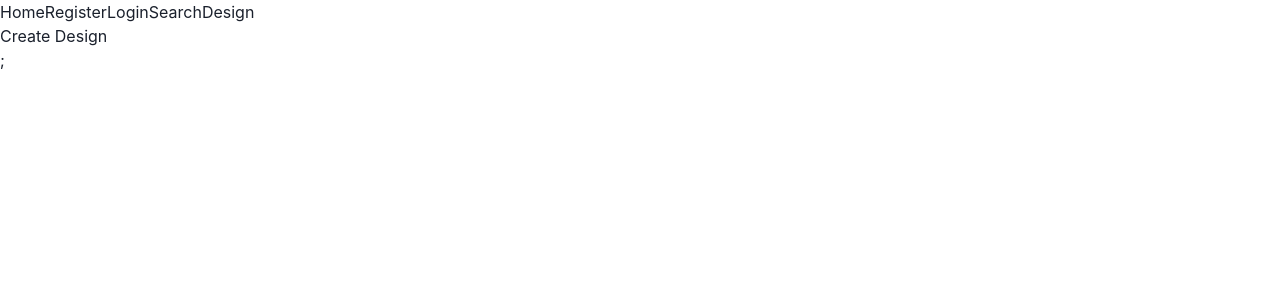
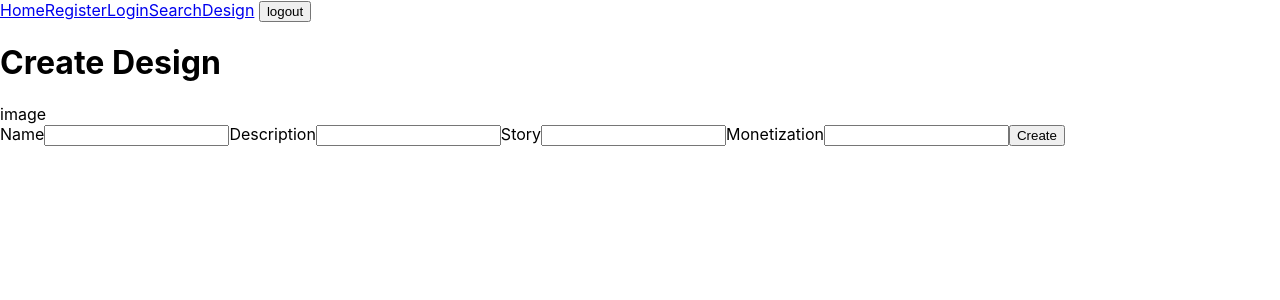
Before and after one commit to jt-rose/gdd-client, a React (Create React App) app: page /create in a window 1280 px wide. Shown: the top 300 px of the page. Built offline with nearby package versions, Linux system fonts and the light colour scheme; no server answers.

Commit message:
update page routing

```diff
--- a/src/components/Navbar.js
+++ b/src/components/Navbar.js
@@ -1,13 +1,22 @@
-import { Link } from "react-router-dom";
+import { Link, useNavigate } from "react-router-dom";
+import { remove } from "../utils/serverURL";
 
 export const Navbar = () => {
+  let navigate = useNavigate();
+
+  const handleLogout = async () => {
+    const response = await remove("/user/logout");
+    console.log(response.data);
+    navigate("/welcome");
+  };
   return (
     <>
       <Link to="/">Home</Link>
       <Link to="/register">Register</Link>
       <Link to="/login">Login</Link>
       <Link to="/search">Search</Link>
-      <Link to="/design">Design</Link>
+      <Link to="/design">Design</Link>{" "}
+      <button onClick={handleLogout}>logout</button>
     </>
   );
 };
--- a/src/pages/CreateDesign.js
+++ b/src/pages/CreateDesign.js
@@ -1,7 +1,98 @@
+import { useState } from "react";
+import { useNavigate } from "react-router-dom";
+import { post } from "../utils/serverURL";
+
 export const CreateDesign = () => {
+  const [name, setName] = useState("");
+  const [description, setDescription] = useState("");
+  const [story, setStory] = useState("");
+  const [monetization, setMonetization] = useState("");
+  const [errorMessage, setErrorMessage] = useState(null);
+
+  let navigate = useNavigate();
+  // const [gameplayMechanics, setGameplayMechanics] = useState([])
+  // const [characters, setCharacters] = useState([])
+  // const [locations, setLocations] = useState([])
+  // const [items, setItems] = useState([])
+
+  // const addEmptyItem = () => {
+  //     setItems(...items, { name: "", description: ""})
+  // }
+
+  // const removeItem = (itemIndex) => {
+  //     const itemsBefore = items.slice(0, itemIndex)
+  //     const itemsAfter = items.slice(itemIndex + 1)
+  //     setItems([...itemsBefore, ...itemsAfter])
+  // }
+
+  // const updateItem = (itemIndex) => (event) => {
+  //     const itemsBefore = items.slice(0, itemIndex)
+  //     const itemsAfter = items.slice(itemIndex + 1)
+  //     setItems([...itemsBefore, event.target.value, ...itemsAfter])
+  // }
+
+  const handleSubmit = async (event) => {
+    event.preventDefault();
+
+    const response = await post("/doc/create", {
+      name,
+      description,
+      story,
+      monetization,
+      characters: [],
+      items: [],
+      gameplay: [],
+      locations: [],
+      gameLoop: [],
+      stretchGoals: [],
+    });
+    console.log(response.data);
+
+    if (response.data.error) {
+      console.log("ERROR: ", response.data);
+      setErrorMessage(response.data.error.message);
+    } else {
+      navigate("/");
+    }
+  };
+
   return (
     <>
-      <h1>Create Design</h1>;
+      <h1>Create Design</h1>
+      {errorMessage && <p>{String(errorMessage)}</p>}
+      <form>
+        image
+        <br />
+        <label htmlFor="name">Name</label>
+        <input
+          type="text"
+          id="name"
+          value={name}
+          onChange={(e) => setName(e.target.value)}
+        />
+        <label htmlFor="description">Description</label>
+        <input
+          type="text"
+          id="description"
+          value={description}
+          onChange={(e) => setDescription(e.target.value)}
+        />
+        <label htmlFor="story">Story</label>
+        <input
+          type="text"
+          id="story"
+          value={story}
+          onChange={(e) => setStory(e.target.value)}
+        />
+        <label htmlFor="name">Monetization</label>
+        <input
+          type="text"
+          id="monetization"
+          value={monetization}
+          onChange={(e) => setMonetization(e.target.value)}
+        />
+        <button onClick={handleSubmit}>Create</button>
+      </form>
     </>
   );
 };
--- a/src/pages/Home.js
+++ b/src/pages/Home.js
@@ -1,10 +1,31 @@
-import { Link } from "react-router-dom";
+import { Link, useNavigate } from "react-router-dom";
+import { useState, useEffect } from "react";
+import { get } from "../utils/serverURL";
 
 export const Home = () => {
-  return (
-    <>
-      <h1>Home Page</h1>;<Link to="/design">Design Doc</Link>
-      <Link to="/search">Search projects</Link>
-    </>
-  );
+  const [isLoading, setIsLoading] = useState(true);
+  const [userData, setUserData] = useState(null);
+
+  let navigate = useNavigate();
+
+  useEffect(async () => {
+    const response = await get("/user");
+    if (response.data.error) {
+      navigate("/welcome");
+    } else {
+      setUserData(response.data);
+      setIsLoading(false);
+    }
+  }, []);
+
+  if (isLoading) {
+    return <p>...loading</p>;
+  } else {
+    return (
+      <>
+        <h1>Home Page</h1>
+        <p>{String(userData)}</p>
+      </>
+    );
+  }
 };
--- a/src/pages/Login.js
+++ b/src/pages/Login.js
@@ -1,7 +1,39 @@
+import { useState } from "react";
+import { post } from "../utils/serverURL";
+
 export const Login = () => {
+  const [username, setUsername] = useState("");
+  const [password, setPassword] = useState("");
+
+  const handleSubmit = async (e) => {
+    e.preventDefault();
+
+    // attempt to login
+    const response = await post("/user/login", { username, password });
+
+    console.log(response.data);
+
+    // if successful, move to home page
+
+    // if unsuccessful, redirect back to login with error message
+  };
+
   return (
     <>
       <h1>Login</h1>;
+      <form>
+        <input
+          type="text"
+          value={username}
+          onChange={(e) => setUsername(e.target.value)}
+        />
+        <input
+          type="password"
+          value={password}
+          onChange={(e) => setPassword(e.target.value)}
+        />
+        <button onClick={handleSubmit}>login</button>
+      </form>
     </>
   );
 };
```
Also changed, not shown: src/App.js (+0 -23 lines).
